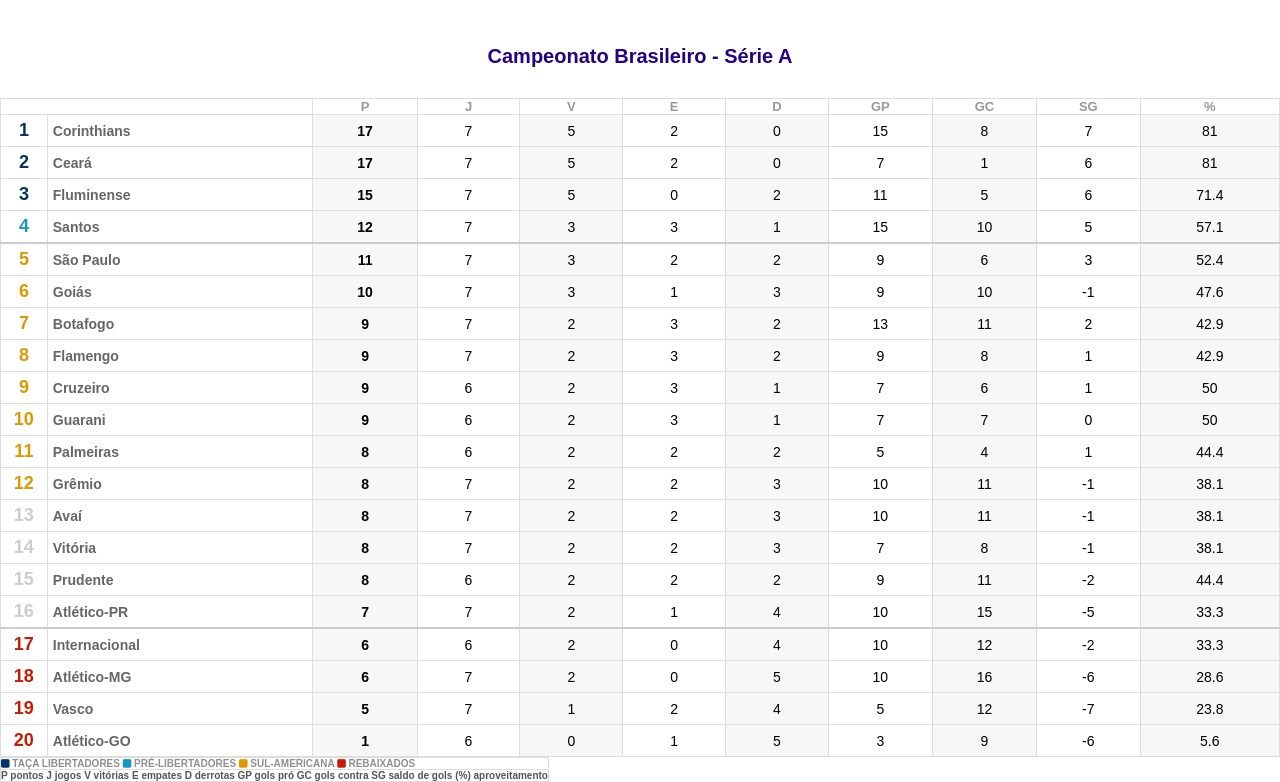
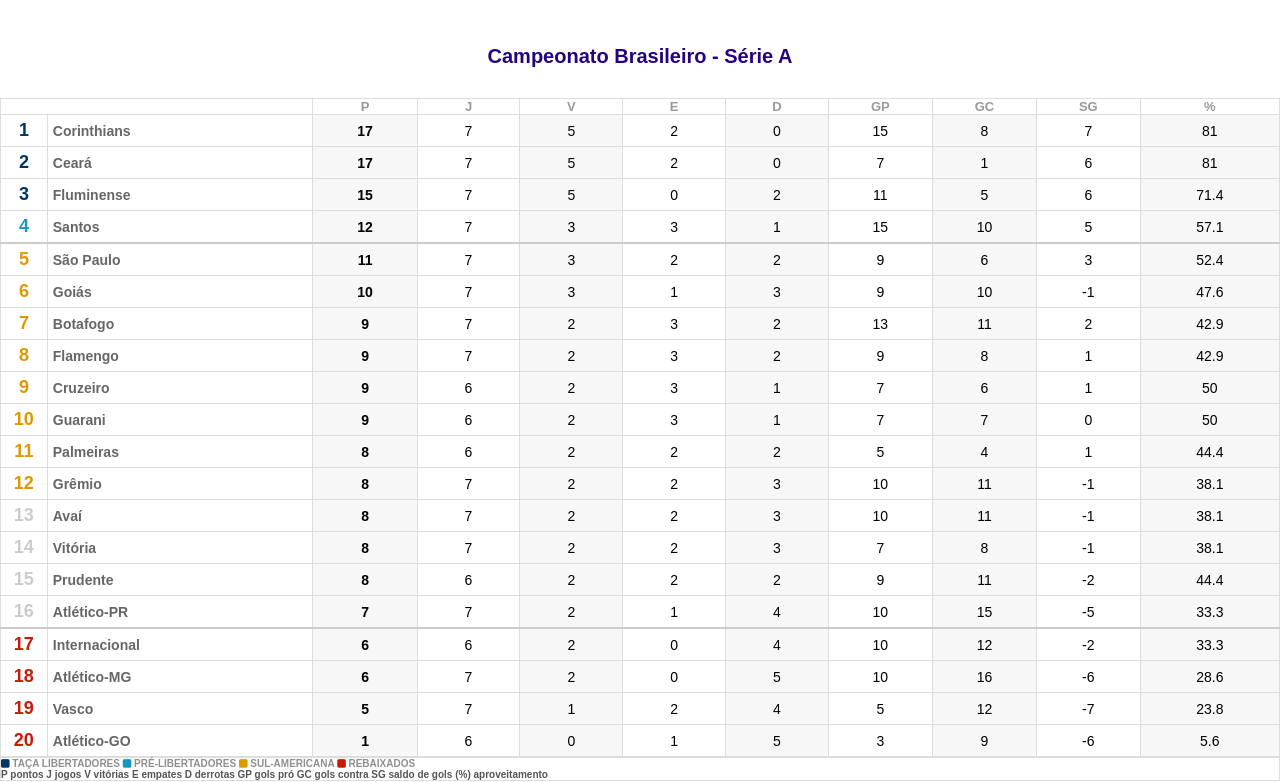
Before and after one commit to martins-aurelio/Project-Sport-Table, a plain HTML site: page Project-Sport-Table/index.html in a window 1280 px wide. Shown: the part 113-895 px from the top of the page. Drawn offline with Linux system fonts and the light colour scheme.

Commit message:
Update style.css

```diff
--- a/Project-Sport-Table/style.css
+++ b/Project-Sport-Table/style.css
@@ -229,7 +229,7 @@ table#tabela tfoot tr th.linha1 {
     font-size: 10px;
     color: #8f8f8f;
     text-align: left;
-
+    border-bottom: none;
 }
 
 table#tabela tfoot tr th.linha2 {
@@ -237,6 +237,8 @@ table#tabela tfoot tr th.linha2 {
     color: #555555;
     text-align: left;
     font-weight: bold;
+    width: 40%;
+    border-top: none;
 }
 
 /* navbar */
```
